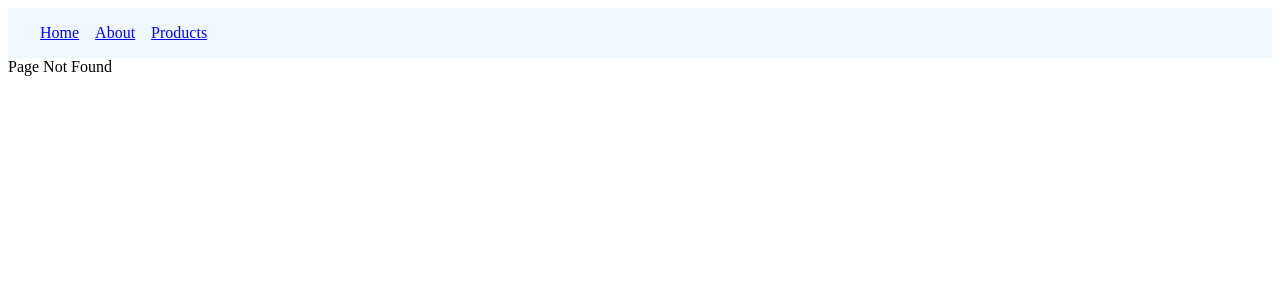
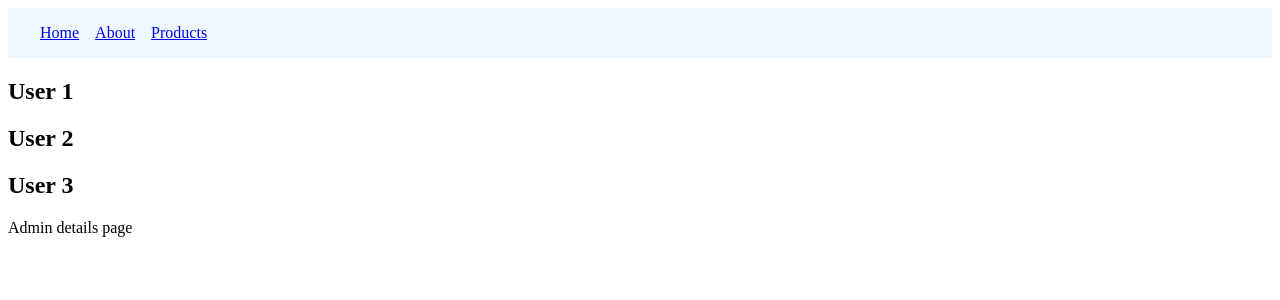
Before and after one commit to Mayankjustdial/React-router, a React (Vite) app: page /users/admin in a window 1280 px wide. Before the commit this address had no page. Shown: the top 300 px of the page. Built offline with nearby package versions, Linux system fonts and the light colour scheme.

Commit message:
Dynnamic routes

```diff
--- a/src/App.jsx
+++ b/src/App.jsx
@@ -7,6 +7,10 @@ import { NoMatchRoute } from "./components/NoMatchRoute";
 import { Products } from "./components/Products";
 import { FeaturedProducts } from "./components/FeaturedProducts";
 import { NewProducts } from "./components/NewProducts";
+import Users from "./components/Users";
+import UserDetails from "./components/UserDetails";
+import Admin from "./components/Admin";
+
 function App() {
   return (
     <>
@@ -21,6 +25,11 @@ function App() {
           <Route path="featured" element={<FeaturedProducts />} />
           <Route path="new" element={<NewProducts />} />
         </Route>
+        <Route path="/users" element={<Users />}>
+          <Route path=":userId" element={<UserDetails />} />
+          <Route path="admin" element={<Admin />} />
+        </Route>
+
         <Route path="*" element={<NoMatchRoute />} />
       </Routes>
     </>
--- /dev/null
+++ b/src/components/Admin.jsx
@@ -0,0 +1,7 @@
+import React from "react";
+
+const Admin = () => {
+  return <div>Admin details page</div>;
+};
+
+export default Admin;
--- /dev/null
+++ b/src/components/UserDetails.jsx
@@ -0,0 +1,7 @@
+import React from "react";
+
+const UserDetails = () => {
+  return <div>details about users</div>;
+};
+
+export default UserDetails;
--- /dev/null
+++ b/src/components/Users.jsx
@@ -0,0 +1,15 @@
+import React from "react";
+import { Outlet } from "react-router-dom";
+
+const Users = () => {
+  return (
+    <div>
+      <h2>User 1</h2>
+      <h2>User 2</h2>
+      <h2>User 3</h2>
+      <Outlet />
+    </div>
+  );
+};
+
+export default Users;
```
